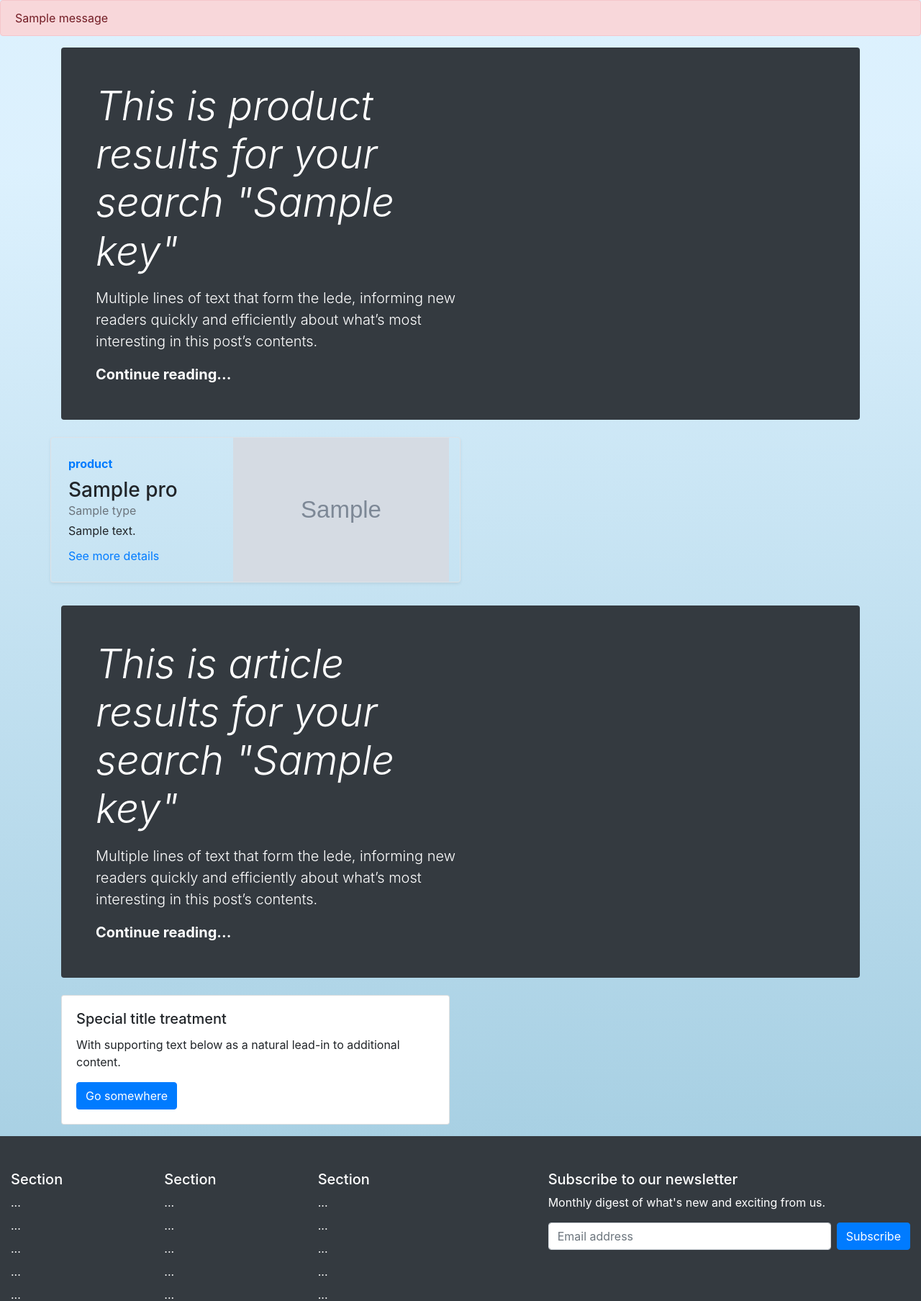
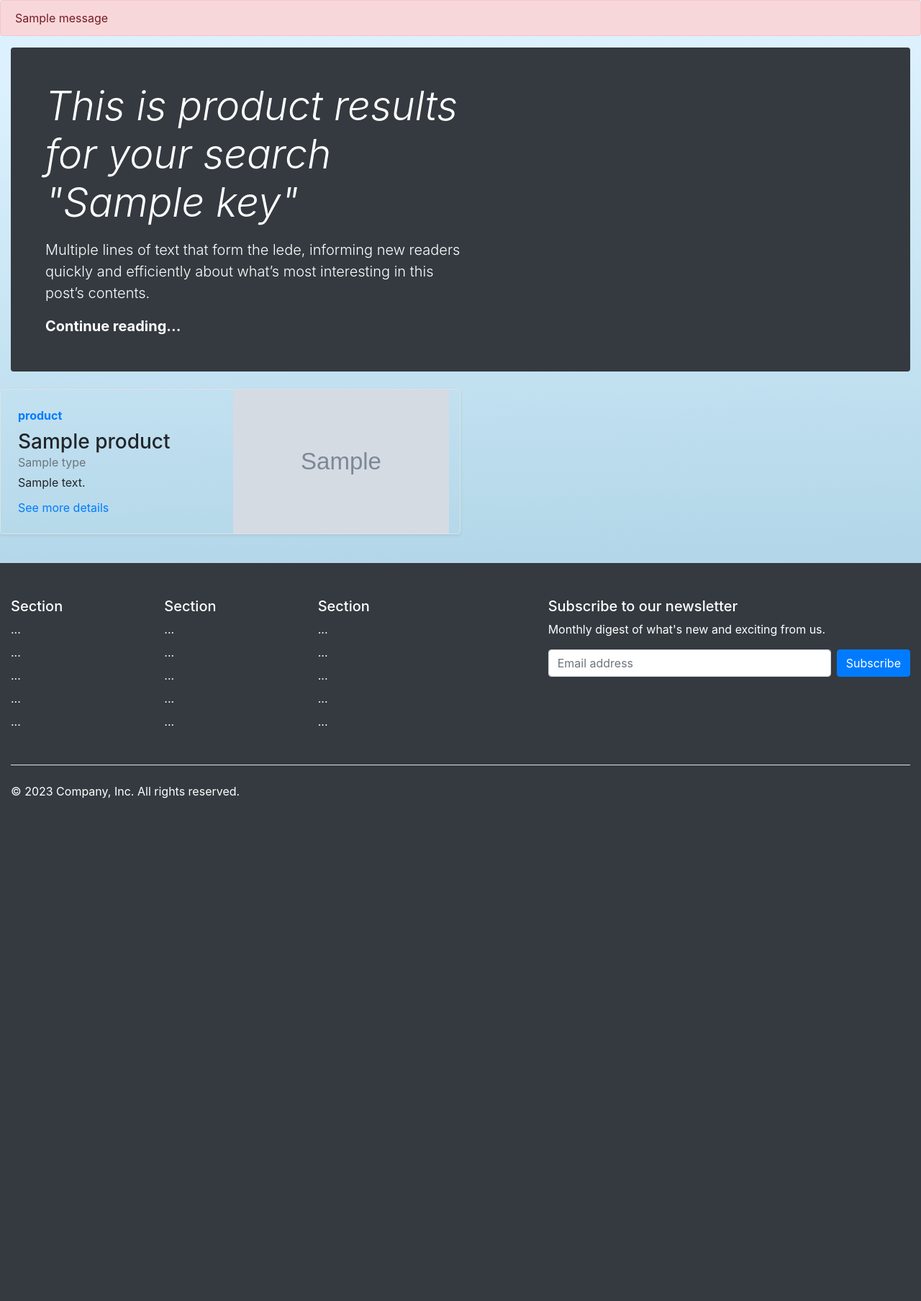
Before and after one commit to erf04/pro-mahoor, a Django app: template mahoortah/pages/templates/searching.html in a window 1280 px wide. Shown: the part 86-1893 px from the top of the page at 72% size. After the commit the page ends 1195 px from the top, so only its background shows below. Run offline with Django 4.2, Linux system fonts and the light colour scheme; the template is opened without the code that fills it: most values are stand-ins (such as "Sample title", 1, 10 or a date in 2020); grey boxes marked "Sample" are stand-in pictures; one stand-in notice (Sample message) is shown; some libraries are stand-ins or nearby versions.

Commit message:
searching

```diff
--- a/mahoortah/pages/templates/searching.html
+++ b/mahoortah/pages/templates/searching.html
@@ -1,22 +1,53 @@
-{% extends 'base.html' %}
+{% extends 'base.html' %} {% block content %}
 
-{% block content %}
+{% if messages %} {% for message in messages %}
+<div class="alert alert-danger" role="alert">{{message}}</div>
+{% endfor %} {% endif %}
 
-
-{% if messages %}
-{% for message in messages %}
-<div class="alert alert-danger" role="alert">{{message}}</div>
-{% endfor %}
-{% endif %}
-<div class="container">
+<div class="container-fluid">
   <div class="p-4 p-md-5 mb-4 text-white rounded bg-dark">
     <div class="col-md-6 px-0">
-    <h1 class="display-4 fst-italic">This is product results for your search "{{key}}"</h1>
-    <p class="lead my-3">Multiple lines of text that form the lede, informing new readers quickly and efficiently about what’s most interesting in this post’s contents.</p>
-    <p class="lead mb-0"><a href="#" class="text-white fw-bold">Continue reading...</a></p>
+      <h1 class="display-4 fst-italic">
+        This is product results for your search "{{key}}"
+      </h1>
+      <p class="lead my-3">
+        Multiple lines of text that form the lede, informing new readers quickly
+        and efficiently about what’s most interesting in this post’s contents.
+      </p>
+      <p class="lead mb-0">
+        <a href="#" class="text-white fw-bold">Continue reading...</a>
+      </p>
     </div>
   </div>
-
+  <div class="row mb-2">
+    {% for product in theproducts %}
+    <div class="col-md-6">
+      <div
+        class="row g-0 border rounded overflow-hidden flex-md-row mb-4 shadow-sm h-md-250 position-relative"
+      >
+        <div class="col p-4 d-flex flex-column position-static">
+          <strong class="d-inline-block mb-2 text-primary">product</strong>
+          <h3 class="mb-0">{{product.title}}</h3>
+          <div class="mb-1 text-muted">{{product.type.name}}</div>
+          <p class="card-text mb-auto">{{product.text}}</p>
+          <a href="{% url 'seeproduct' product.pk %}" class="stretched-link"
+            >See more details</a
+          >
+        </div>
+        <div class="col-auto d-none d-lg-block">
+          <!-- <svg class="bd-placeholder-img" width="200" height="250" xmlns="{{product.main_image.url}}" role="img" aria-label="Placeholder: Thumbnail" preserveAspectRatio="xMidYMid slice" focusable="false"><title>Placeholder</title><rect width="100%" height="100%" fill="#55595c"></rect><text x="50%" y="50%" fill="#eceeef" dy=".3em">Thumbnail</text></svg>
+             -->
+          <img
+            src="{{product.main_image.url}}"
+            alt="product image"
+            style="height: 200px; width: 300px"
+          />
+        </div>
+      </div>
+    </div>
+    {% endfor %}
+  </div>
+</div>
 <!-- <div class="container all-contents">
   <div class="contents">
     {% for pro in theproducts %}
@@ -33,34 +64,20 @@
     </div>
 
     {% endfor %} -->
-    <div class="row mb-2">
-      {% for product in theproducts %}
-      <div class="col-md-6">
-        <div class="row g-0 border rounded overflow-hidden flex-md-row mb-4 shadow-sm h-md-250 position-relative">
-          <div class="col p-4 d-flex flex-column position-static">
-            <strong class="d-inline-block mb-2 text-primary">product</strong>
-            <h3 class="mb-0">{{product.title}}</h3>
-            <div class="mb-1 text-muted">{{product.type.name}}</div>
-            <p class="card-text mb-auto">{{product.text}}</p>
-            <a href="{% url 'seeproduct' product.pk %}" class="stretched-link">See more details</a>
-          </div>
-          <div class="col-auto d-none d-lg-block">
-            <!-- <svg class="bd-placeholder-img" width="200" height="250" xmlns="{{product.main_image.url}}" role="img" aria-label="Placeholder: Thumbnail" preserveAspectRatio="xMidYMid slice" focusable="false"><title>Placeholder</title><rect width="100%" height="100%" fill="#55595c"></rect><text x="50%" y="50%" fill="#eceeef" dy=".3em">Thumbnail</text></svg>
-             -->
-             <img src="{{product.main_image.url}}" alt="product image" style="height: 200px;width: 300px;">
 
-          </div>
-        </div>
-      </div>
-      {% endfor %}
-    </div>
-    </div>
-    <div class="container">
+<!-- <div class="container">
   <div class="p-4 p-md-5 mb-4 text-white rounded bg-dark">
     <div class="col-md-6 px-0">
-          <h1 class="display-4 fst-italic">This is article results for your search "{{key}}"</h1>
-          <p class="lead my-3">Multiple lines of text that form the lede, informing new readers quickly and efficiently about what’s most interesting in this post’s contents.</p>
-          <p class="lead mb-0"><a href="#" class="text-white fw-bold">Continue reading...</a></p>
+      <h1 class="display-4 fst-italic">
+        This is article results for your search "{{key}}"
+      </h1>
+      <p class="lead my-3">
+        Multiple lines of text that form the lede, informing new readers quickly
+        and efficiently about what’s most interesting in this post’s contents.
+      </p>
+      <p class="lead mb-0">
+        <a href="#" class="text-white fw-bold">Continue reading...</a>
+      </p>
     </div>
   </div>
   <div class="row mb-2">
@@ -69,16 +86,15 @@
       <div class="card">
         <div class="card-body">
           <h5 class="card-title">Special title treatment</h5>
-              <p class="card-text">With supporting text below as a natural lead-in to additional content.</p>
+          <p class="card-text">
+            With supporting text below as a natural lead-in to additional
+            content.
+          </p>
           <a href="#" class="btn btn-primary">Go somewhere</a>
         </div>
       </div>
-
-
-
       {% endfor %}
     </div>
   </div>
-  </div>
-</div>
+</div> -->
 {% endblock %}
```
Lines whose indentation alone changed are shown as unchanged.
